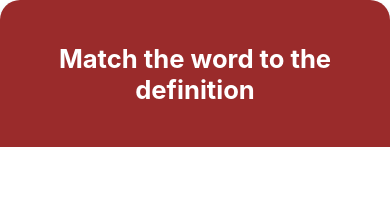
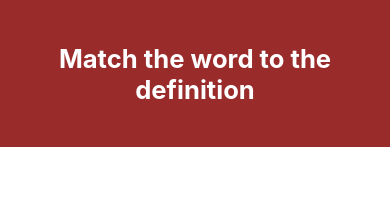
Before and after one commit to Nathanavie/GuessTheWord, a React (Create React App) app: page / in a window 390 px wide. Shown: the top 197 px of the page. Built offline with nearby package versions, Linux system fonts and the light colour scheme; no server answers.

Commit message:
Removed the border radius on mobile

```diff
--- a/src/App.css
+++ b/src/App.css
@@ -54,6 +54,10 @@ button {
     margin: 0;
     height: 90vh;
     width: 100vw;
+    border-radius: 0;
+  }
+  header {
+    border-radius: 0;
   }
 }
 @keyframes fadeIn {
```
